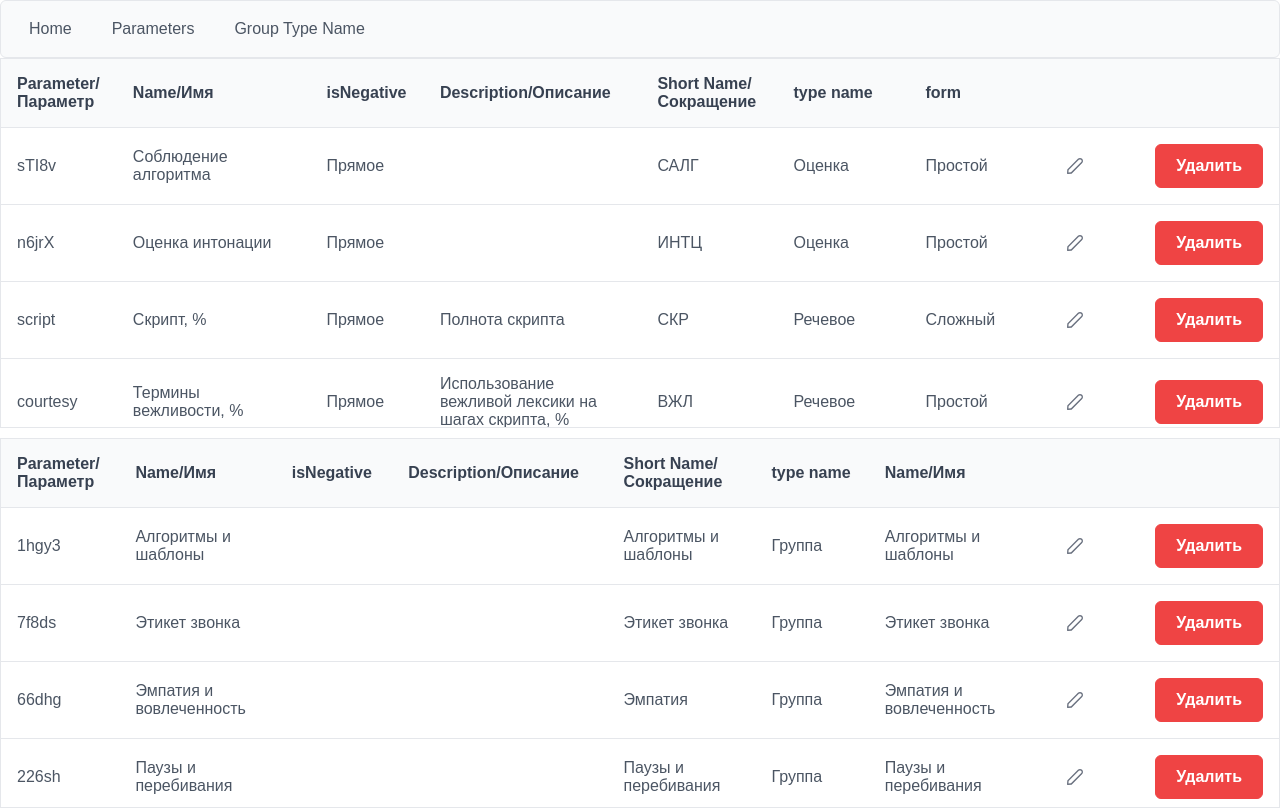
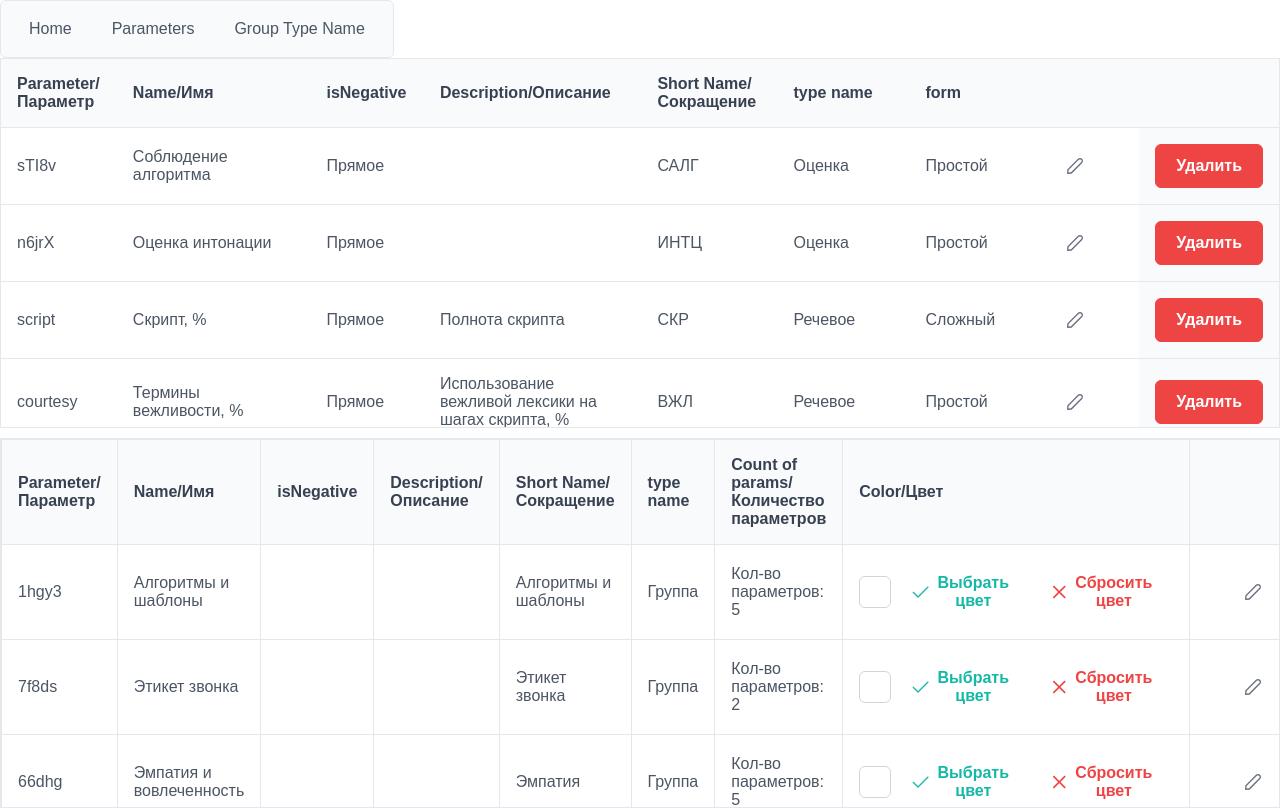
Before and after one commit to nikitaChandler01/info-qubes-table, a Vue app: page /parameters in a window 1280 px wide. Built offline with nearby package versions, Linux system fonts and the light colour scheme; a web font is replaced by a local one.

Commit message:
color choose added

```diff
--- a/src/main.js
+++ b/src/main.js
@@ -10,6 +10,7 @@ import Dropdown from 'primevue/dropdown';
 import InputText from 'primevue/inputtext';
 import Textarea from 'primevue/textarea';
 import Button from 'primevue/button';
+import ColorPicker from 'primevue/colorpicker';
 import 'primevue/resources/themes/lara-light-teal/theme.css';
 import 'primeicons/primeicons.css'
 
@@ -26,4 +27,5 @@ app
   .component('InputText', InputText)
   .component('Textarea', Textarea)
   .component('Button', Button)
+  .component('ColorPicker', ColorPicker)
   .mount('#app');
--- a/src/pages/ParametersPage.vue
+++ b/src/pages/ParametersPage.vue
@@ -8,6 +8,10 @@
     editMode="row"
     dataKey="id"
     @row-edit-save="onRowEditSave"
+    :rowStyle="
+      (data) =>
+        data.color !== currentColor.value ? `background: #${data.color}` : 'background: ffffff'
+    "
   >
     <Column field="id" header="Parameter/Параметр" style="width: 10%">
       <template #body="{ data, field }">
@@ -67,7 +71,7 @@
       </template>
     </Column>
     <Column :rowEditor="true" style="width: 10%; min-width: 8rem" bodyStyle="text-align:center" />
-    <Column>
+    <Column style="background-color: #f9fafb">
       <template #body="{ data, index }">
         <Button label="Удалить" severity="danger" @click="removeRow(data, index)" />
       </template>
@@ -75,6 +79,7 @@
   </DataTable>
 
   <DataTable
+    showGridlines
     scrollable
     scrollHeight="46vh"
     class="table"
@@ -118,27 +123,38 @@
       </template>
     </Column>
     <Column field="type" header="type name" style="width: 15%">
-      <template #editor="{ data, field }">
-        <Dropdown
-          v-model="data[field]"
-          :options="values.typeName"
-          optionLabel="name"
-          optionValue="name"
-          placeholder="Выберите значение"
-          class="w-full md:w-14rem"
-        />
+      <template #body="{ data }">
+        {{ data.type }}
       </template>
     </Column>
-    <Column field="name" header="Name/Имя" style="width: 10%">
-      <template #editor="{ data, field }">
-        <Dropdown
-          v-model="data[field]"
-          :options="values.formName"
-          optionLabel="name"
-          optionValue="name"
-          placeholder="Выберите значение"
-          class="w-full md:w-14rem"
-        />
+    <Column field="count" header="Count of params/Количество параметров" style="width: 15%">
+      <template #body="{ data }">
+        <span style="text-align: center">Кол-во параметров: {{ data.count }}</span></template
+      >
+    </Column>
+    <Column field="color" header="Color/Цвет" style="width: 15%">
+      <template #body="{ data }">
+        <div class="card">
+          <ColorPicker v-model="data.color" format="hex" />
+          <Button
+            @click="changeColor(data)"
+            type="submit"
+            label="Выбрать цвет"
+            icon="pi pi-check"
+            text
+            rounded
+            aria-label="Filter"
+          />
+          <Button
+            @click="resetCurrentColor(data)"
+            label="Сбросить цвет"
+            icon="pi pi-times"
+            text
+            severity="danger"
+            rounded
+            aria-label="Filter"
+          />
+        </div>
       </template>
     </Column>
     <Column
@@ -146,11 +162,11 @@
       style="width: 10%; min-width: 8rem"
       bodyStyle="text-align:center"
     ></Column>
-    <Column>
+    <!-- <Column>
       <template #body="{ data, index }">
-        <Button label="Удалить" severity="danger" @click="removeRow(data, index)" />
+        <Button label="Удалить" severity="danger" @click="removeRowGroup(data, index)" />
       </template>
-    </Column>
+    </Column> -->
   </DataTable>
 </template>
 
@@ -183,6 +199,7 @@ for (const key of dataKeys.value) {
     item.shortName = dataCopy.value[key]['short_name'];
     item.type = translateMapping[dataCopy.value[key].type.name]();
     item.form = translateMapping[dataCopy.value[key].form.name]();
+    item.color = 'ffffff';
     rows.value.push(item);
   }
 }
@@ -199,7 +216,10 @@ for (const key of dataKeys.value) {
     item.shortName = dataCopy.value[key]['short_name'];
     item.type = translateMapping[dataCopy.value[key].type.name]();
     item.form = translateMapping[dataCopy.value[key].form.name];
+    item.parameters = dataCopy.value[key].parameters;
     dataCopy.value[key].form.name;
+    item.color = ref('ffffff');
+    item.count = item.parameters.length;
     rowsGroup.value.push(item);
   }
 }
@@ -225,19 +245,51 @@ const removeRow = (data, index) => {
   delete dataCopy.value[data.id];
   dataChanged();
 };
+// const removeRowGroup = (data, index) => {
+//   rowsGroup.value.splice(index, 1);
+//   delete dataCopy.value[data.id];
+//   dataChanged();
+// };
 
 const emit = defineEmits(['dataChanged']);
 
 const dataChanged = () => {
   emit('dataChanged', dataCopy);
 };
+
+const currentColor = ref('ffffff');
+
+const changeColor = (data) => {
+  const parameters = Object.values(data.parameters);
+  for (const row of rows.value) {
+    if (parameters.includes(row.id)) {
+      currentColor.value = data.color;
+      row.color = data.color;
+    } else {
+      row.color = 'ffffff';
+    }
+  }
+};
+const resetCurrentColor = (data) => {
+  // console.log(data.color);
+  // console.log(data)
+  currentColor.value = 'ffffff';
+  data.color = ref('ffffff');
+  for (const row of rows.value) {
+    row.color = currentColor.value;
+  }
+};
 </script>
 <style>
 .table {
-  width: 100%;
+  /* width: 100%; */
   border: 1px solid #e5e7eb;
 }
 .table:first-child {
   margin-bottom: 10px;
 }
+.card {
+  display: flex;
+  align-items: center;
+}
 </style>
```
